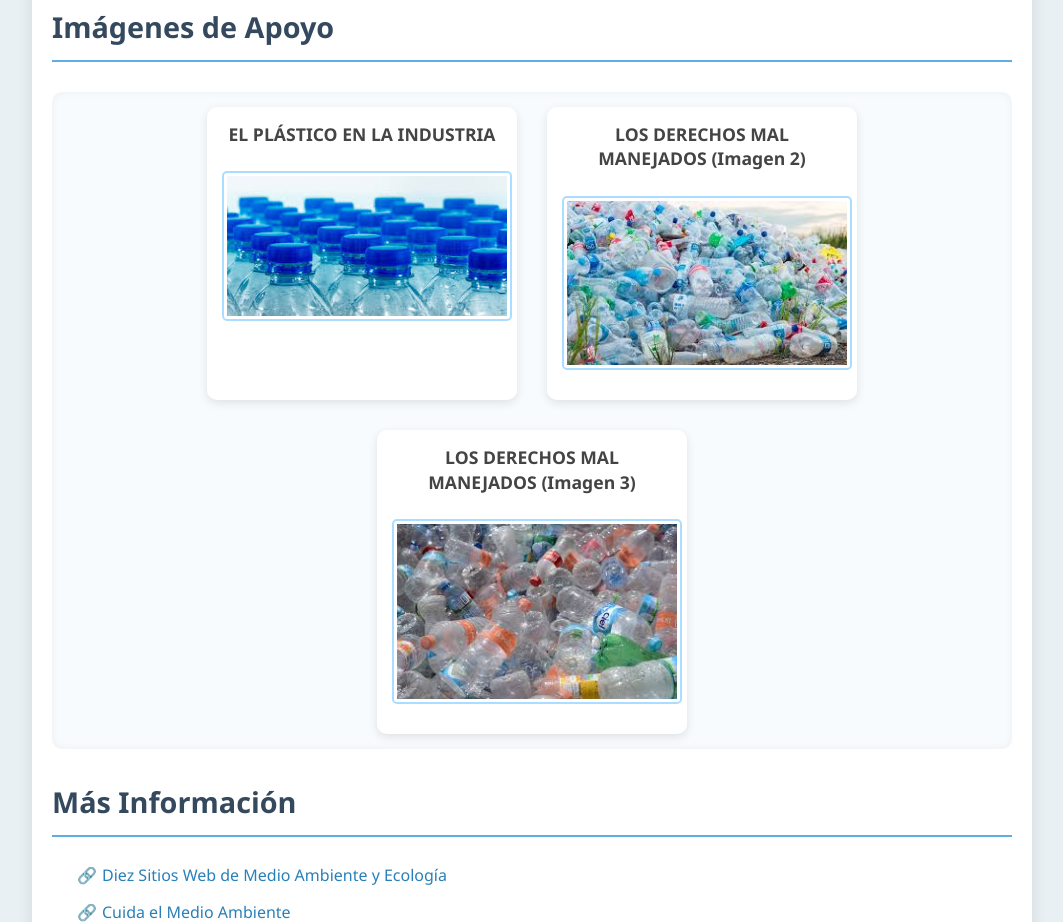
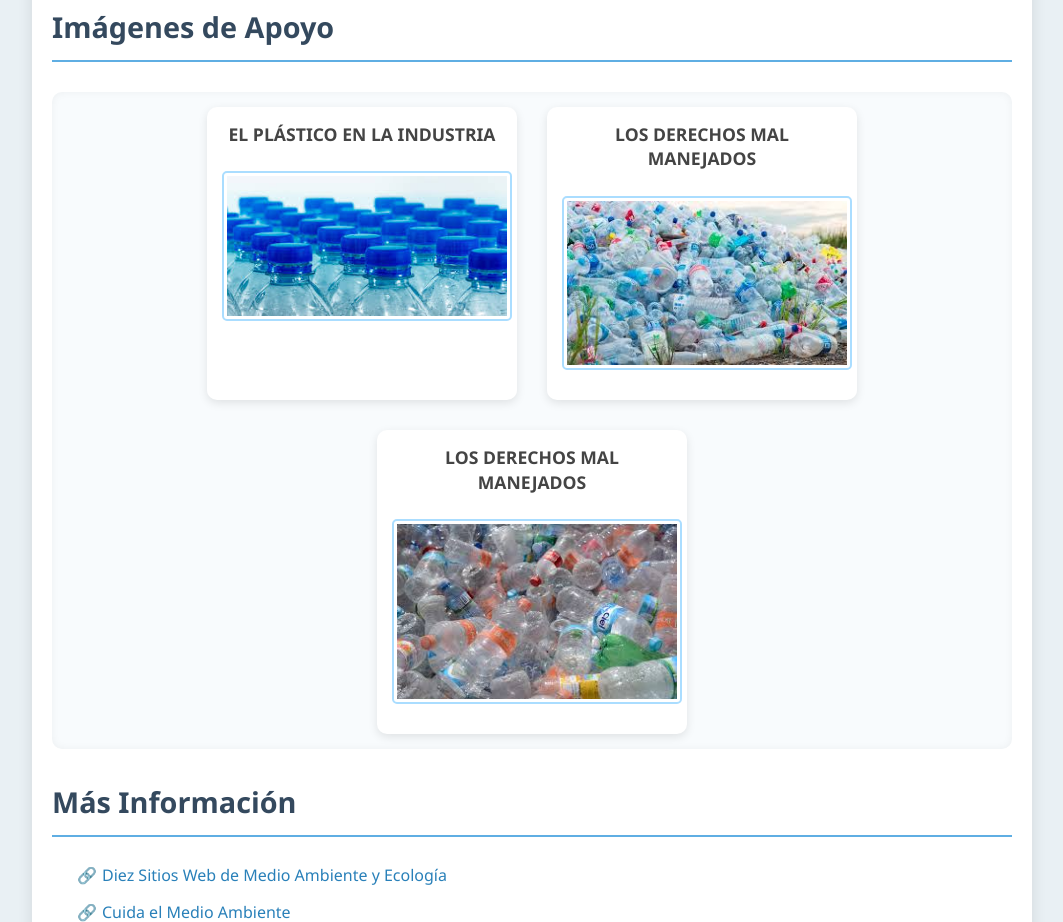
Before and after one commit to Anita-Citlalli/Anita-Citlalli.github.io, a plain HTML site: page index.html in a window 1280 px wide. Shown: the part 4179-5101 px from the top of the page, without its empty margins (108-1171 px from the left). Drawn offline with Linux system fonts and the light colour scheme.

Commit message:
Update index.html

```diff
--- a/index.html
+++ b/index.html
@@ -406,12 +406,12 @@
                         <img src="IMAGEN1.jpg" alt="El plástico en la industria" >
                     </div>
                     <div class="gallery-item">
-                        <h4>LOS DERECHOS MAL MANEJADOS (Imagen 2)</h4>
-                        <img src="IMAGEN2.jpg" alt="Los derechos mal manejados 2" >
+                        <h4>LOS DERECHOS MAL MANEJADOS</h4>
+                        <img src="IMAGEN2.jpg" alt="Los derechos mal manejados1" >
                     </div>
                     <div class="gallery-item">
-                        <h4>LOS DERECHOS MAL MANEJADOS (Imagen 3)</h4>
-                        <img src="IMAGEN3.jpg" alt="Los derechos mal manejados 3" >
+                        <h4>LOS DERECHOS MAL MANEJADOS</h4>
+                        <img src="IMAGEN3.jpg" alt="Los derechos mal manejados2" >
                     </div>
                 </div>
 
```
